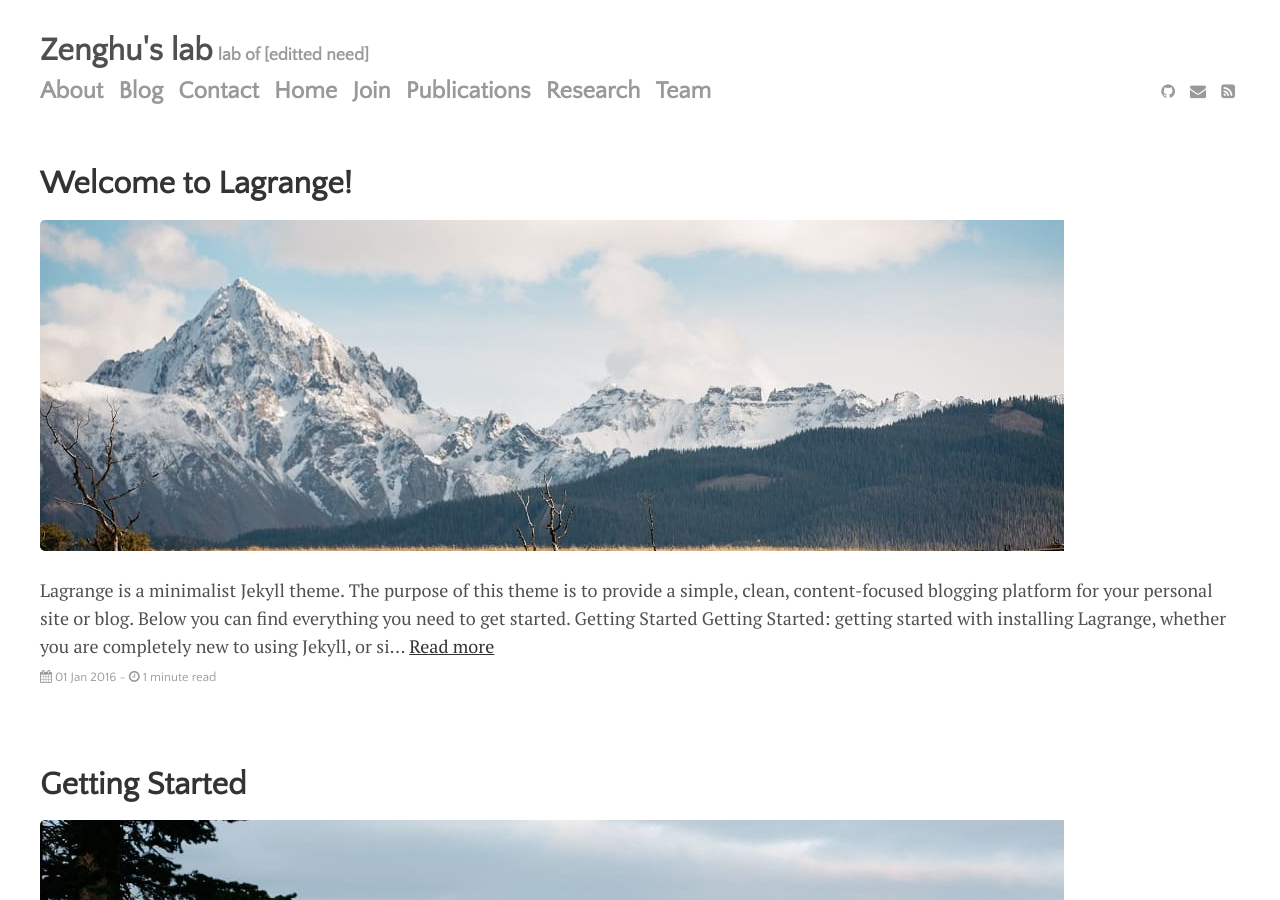
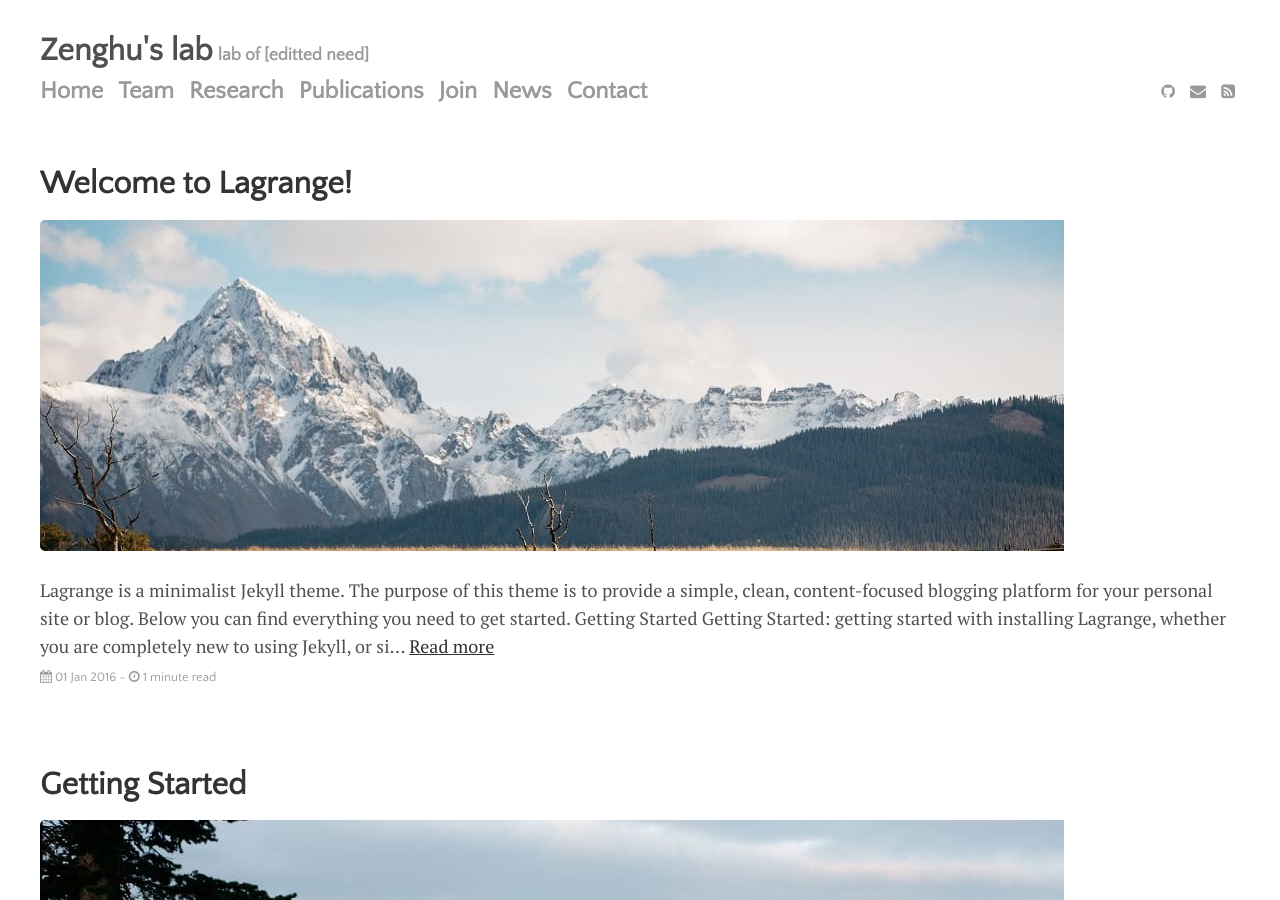
Before and after one commit to ZenghuPKU/zenghupku.github.io, a Jekyll site: the page built from index.html, in a window 1280 px wide and 900 px high. Built offline with Jekyll 4.4.1, drawn with Linux system fonts in a browser that asks for light colours; the list of posts is cut into pages by our own code.

Commit message:
menus change

```diff
--- a/_data/settings.yml
+++ b/_data/settings.yml
@@ -7,14 +7,13 @@ disqus:
 google-ID: 'UA-112060364-1'
 
 menu:
-- {name: 'About',   url: 'about.html'}
-- {name: 'Blog', url: 'blog.html'}
+- {name: 'Home',   url: ''}
+- {name: 'Team', url: 'team.html'}
+- {name: 'Research', url: 'research.html'}
+- {name: 'Publications', url: 'publications.html'}
+- {name: 'Join', url: 'join.html'}
+- {name: 'News', url: 'blog.html'}
 - {name: 'Contact', url: 'contact.html'}
-- {name: 'Home',   url: ''}
-- {name: 'Join', url: 'join.html'}
-- {name: 'Publications', url: 'publications.html'}
-- {name: 'Research', url: 'research.html'}
-- {name: 'Team', url: 'team.html'}
 
 
 
```
